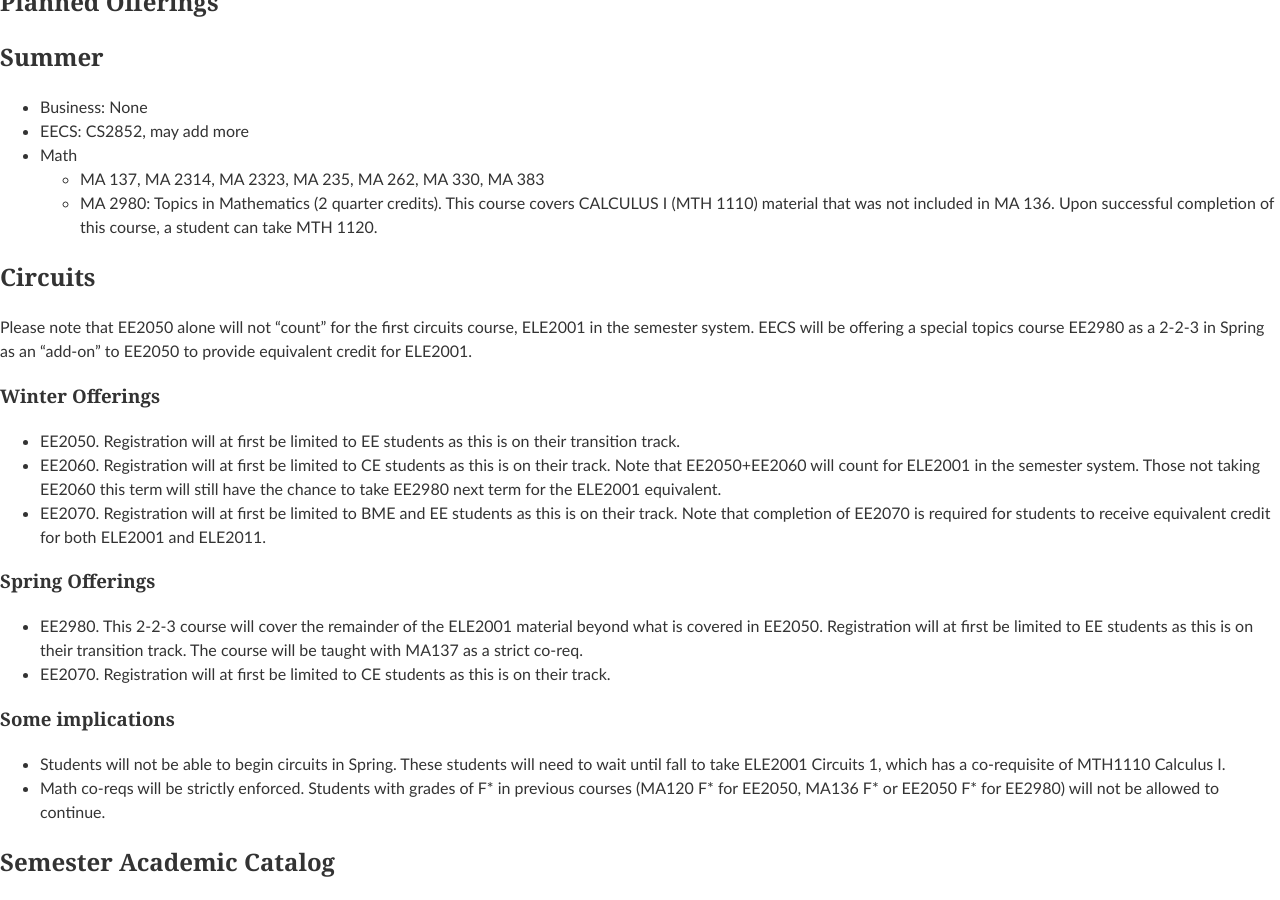
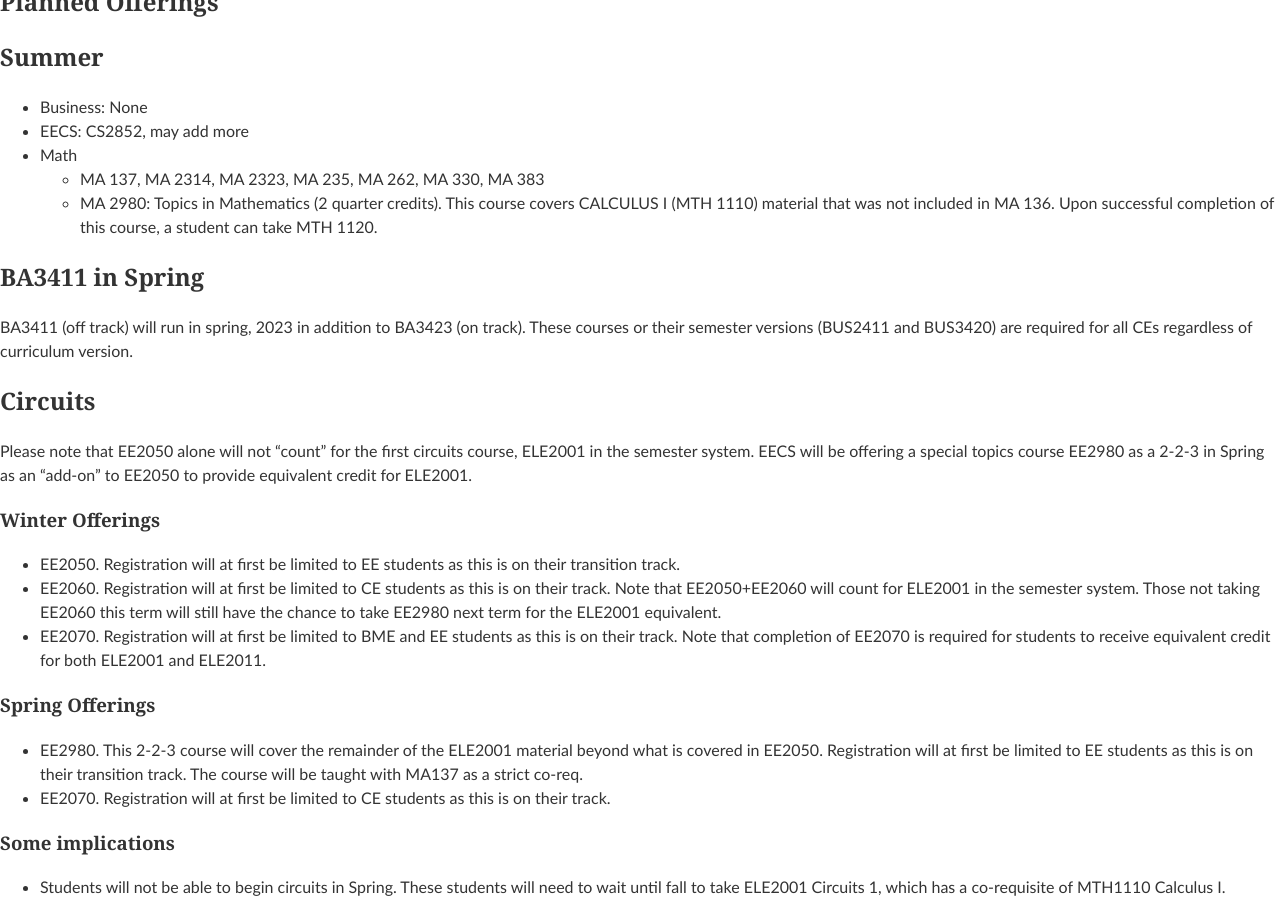
Before and after one commit to edurant/edurant.github.io, a Jekyll site: the page built from advising/semester-transition-ref.md, in a window 1280 px wide and 900 px high, scrolled down 1781 px. Built offline with Jekyll 4.4.1, drawn with Linux system fonts in a browser that asks for light colours.

Commit message:
Transition notes on business course requirements

```diff
--- a/advising/semester-transition-ref.md
+++ b/advising/semester-transition-ref.md
@@ -74,6 +74,10 @@ Elective labels tagged with NONE are electives your advisor removed from the ter
 * Math
   * MA 137, MA 2314, MA 2323, MA 235, MA 262, MA 330, MA 383
   * MA 2980: Topics in Mathematics (2 quarter credits). This course covers CALCULUS I (MTH 1110) material that was not included in MA 136. Upon successful completion of this course, a student can take MTH 1120.
+
+## BA3411 in Spring
+
+BA3411 (off track) will run in spring, 2023 in addition to BA3423 (on track). These courses or their semester versions (BUS2411 and BUS3420) are required for all CEs regardless of curriculum version.
 
 ## Circuits
 
```
